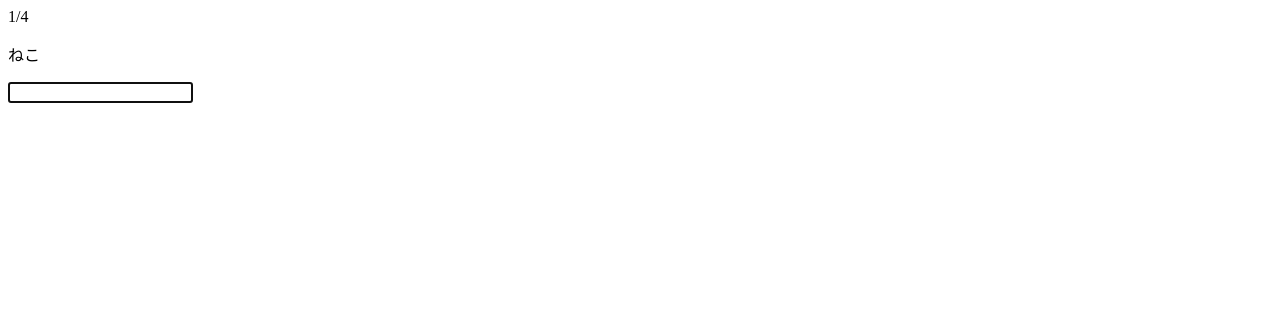
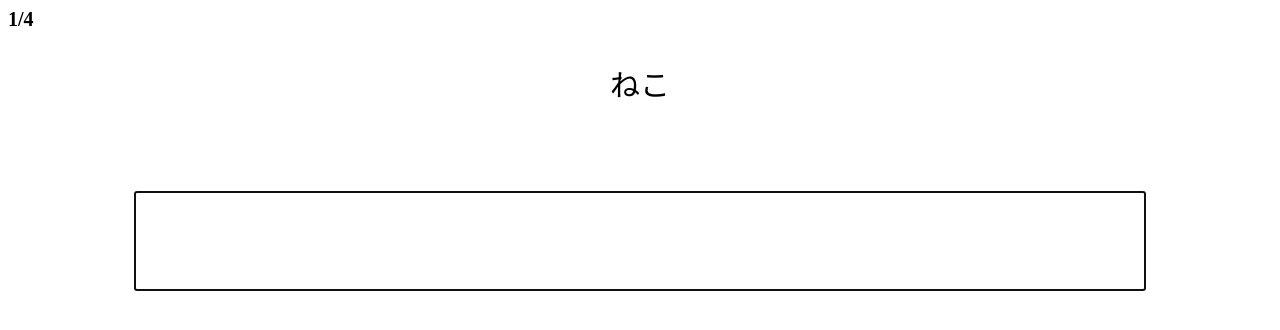
Before and after one commit to ichi-kw/typing, a plain HTML site: page index.html in a window 1280 px wide. Drawn offline with Linux system fonts and the light colour scheme.

Commit message:
スタイル変更

```diff
--- a/index.html
+++ b/index.html
@@ -1,8 +1,33 @@
 <html>
+	<head>
+		<style type="text/css">
+
+			input{
+				width: 80%;
+				height: 100px;
+				font-size: 50px;
+				text-align: center;
+				color: rgb(3, 141, 95);
+			}
+			#disp{
+				height: 100px;
+				font-size: 30px;
+				text-align: center;
+			}
+			div{
+				text-align: center;
+			}
+			#mondai_num{
+				font-size: 20px;
+				font-weight: bold;
+			}
+
+		</style>
+	</head>
 	<body>
 		<p id="mondai_num"></p>
 		<p id="disp"></p>
-		<input type="text" id="input" value="" autofocus>
+		<div><input type="text" id="input" value="" autofocus></div>
 
 		<script>
 
```
